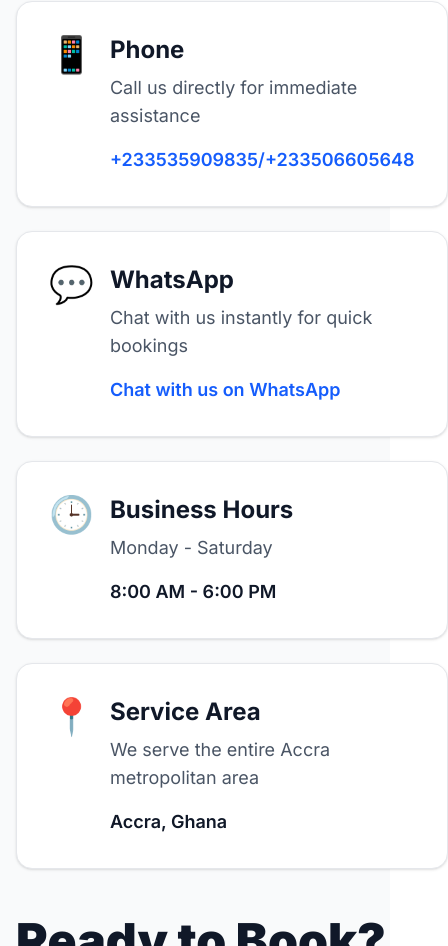
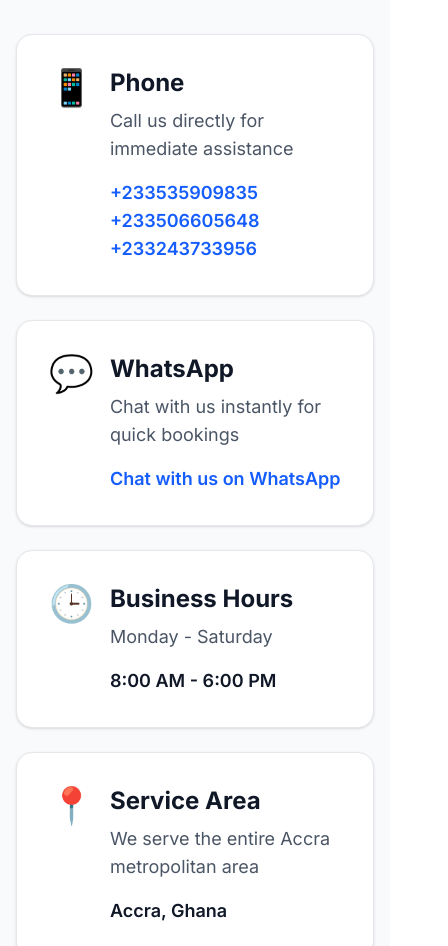
Before and after one commit to jaeymax/car-wash-site, a Next.js app: page /contact in a window 390 px wide. Shown: the part 1101-2047 px from the top of the page, 448 px wide, since content can reach past the window. Built offline with nearby package versions, Linux system fonts and the light colour scheme.

Commit message:
updated phone to include another number

```diff
--- a/app/contact/page.tsx
+++ b/app/contact/page.tsx
@@ -55,7 +55,7 @@ export default function Contact() {
                     icon: "📱",
                     title: "Phone",
                     description: "Call us directly for immediate assistance",
-                    contact: "+233535909835/+233506605648",
+                    contact: "+233535909835\n+233506605648\n+233243733956",
                     link: "tel:+233535909835",
                   },
                   {
```
